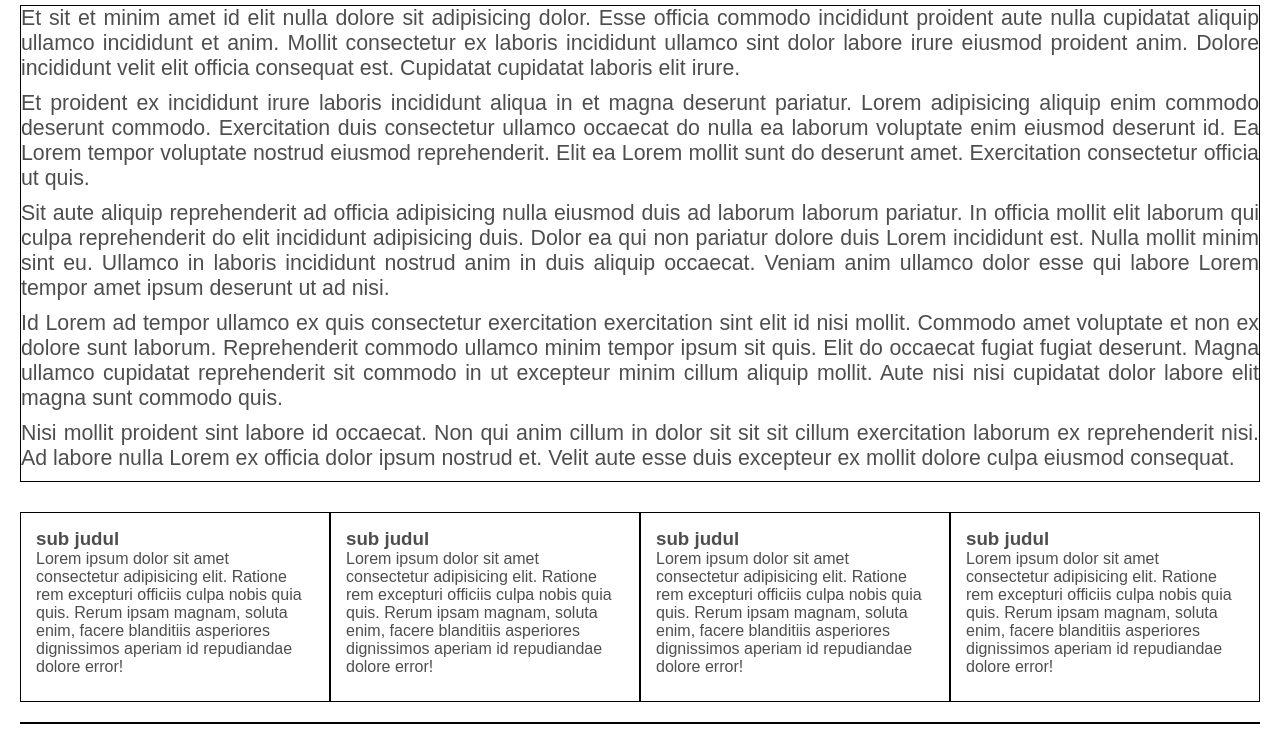
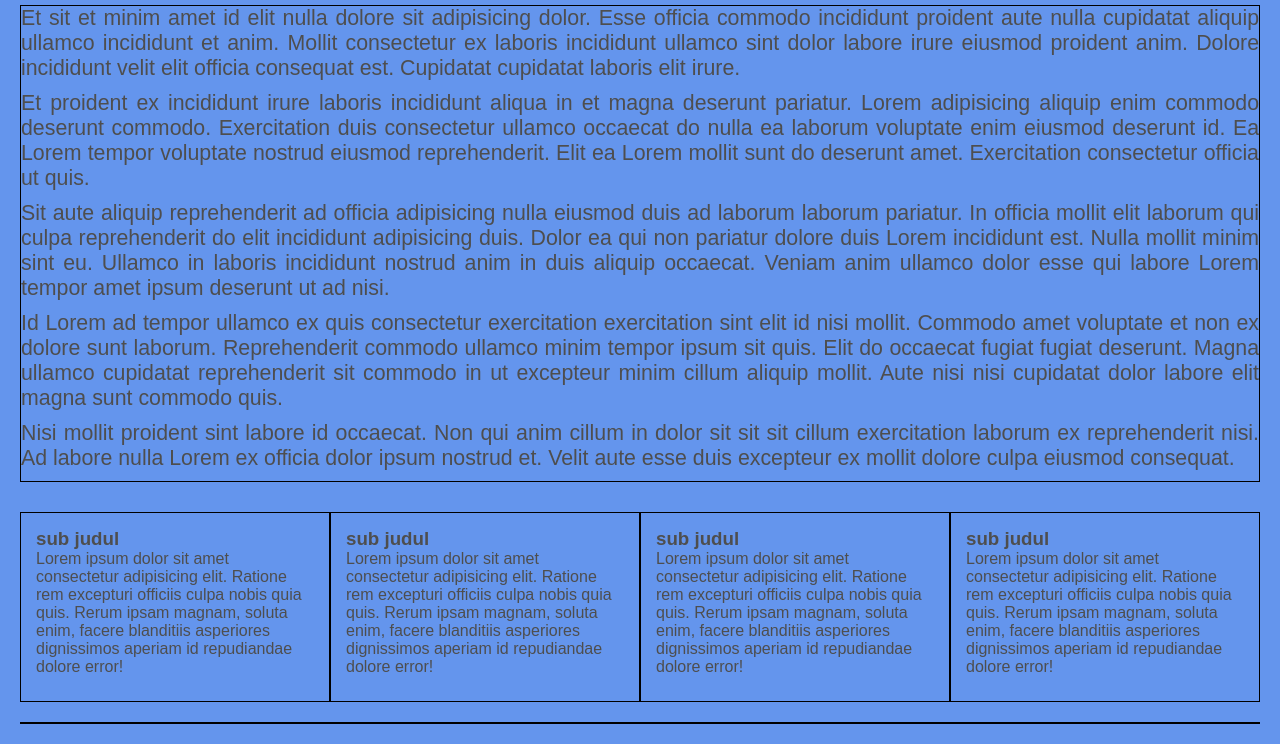
Before and after one commit to wisnutriskananda/praktikum_2, a plain HTML site: page Praktikum2CSS/index.html in a window 1280 px wide. Shown: the part 163-907 px from the top of the page. Drawn offline with Linux system fonts and the light colour scheme; a web font is replaced by a local one.

Commit message:
menambahkan background color

```diff
--- a/Praktikum2CSS/style.css
+++ b/Praktikum2CSS/style.css
@@ -9,6 +9,7 @@ body{
     font-family: 'New Tegomin', sans-serif;
     color: #4e4e4e;
     font-size: 16pt;
+    background-color:rgb(100, 149, 237)
 }
 header{
     color: #6495ED;
```
